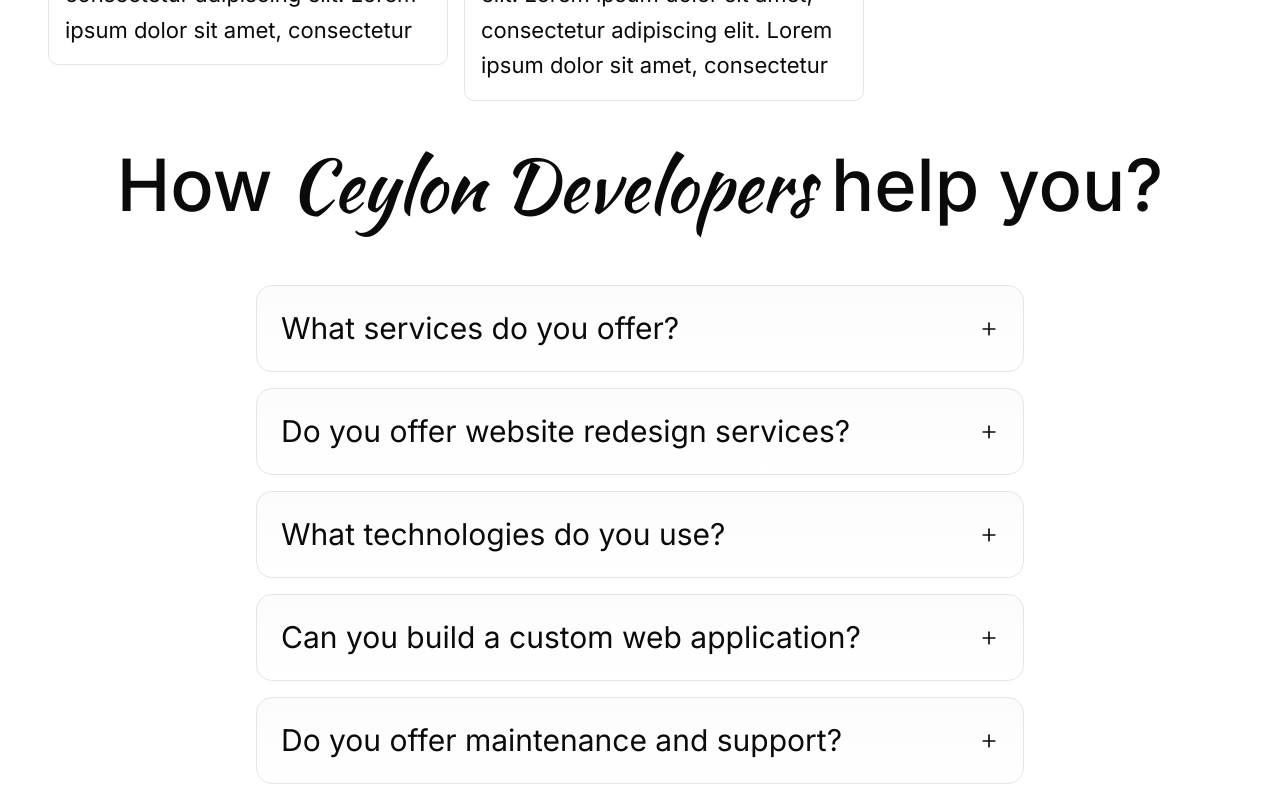
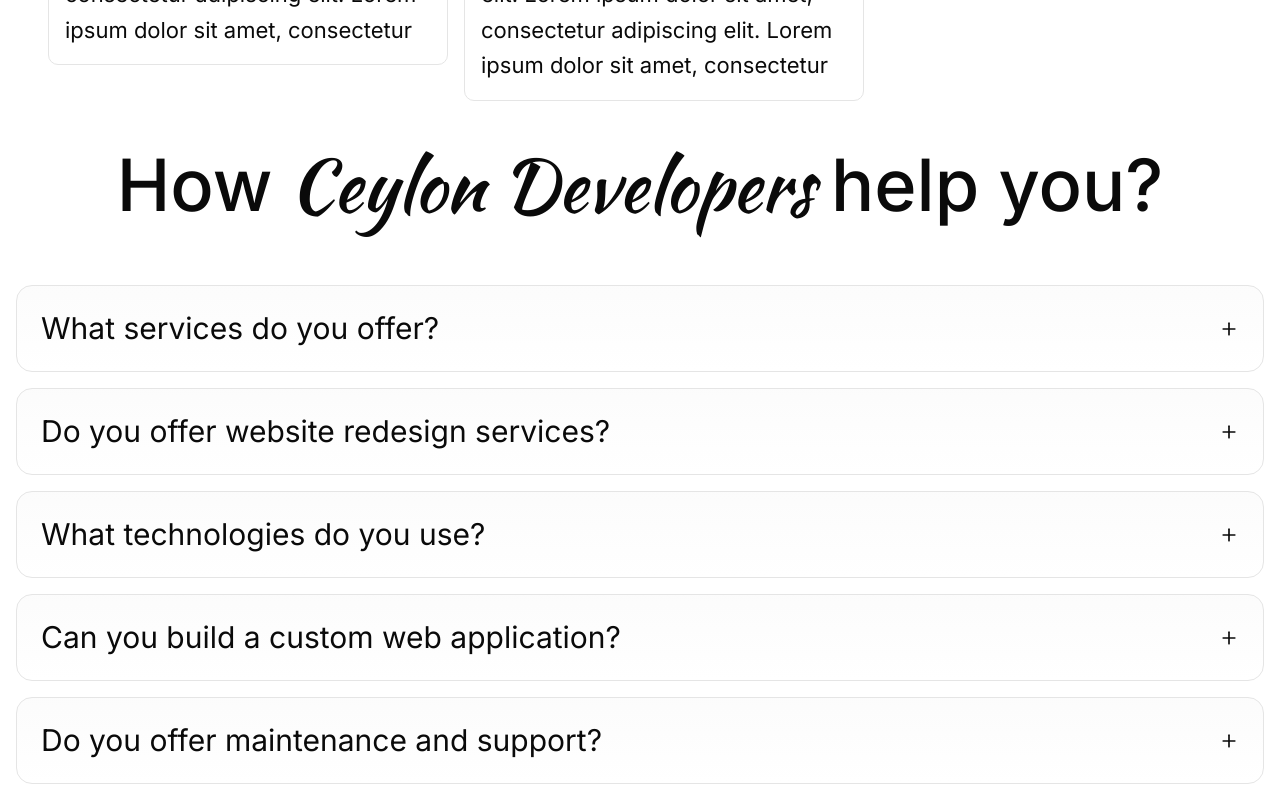
Before and after one commit to Roshen-Perera/ceylon-developers-portfolio, a Next.js app: page / in a window 1280 px wide. Shown: the part 7406-8206 px from the top of the page. Built offline with nearby package versions, Linux system fonts and the light colour scheme.

Commit message:
changed div width

```diff
--- a/components/faqAccordian.tsx
+++ b/components/faqAccordian.tsx
@@ -45,7 +45,7 @@ export default function FAQAccordion() {
 
   return (
     <div className="mt-12 flex items-center justify-center p-4">
-      <div className="w-full max-w-3xl">
+      <div className="w-full max-w-7xl">
         <div className="space-y-4">
           {faqs.map((faq, index) => (
             <div
```
